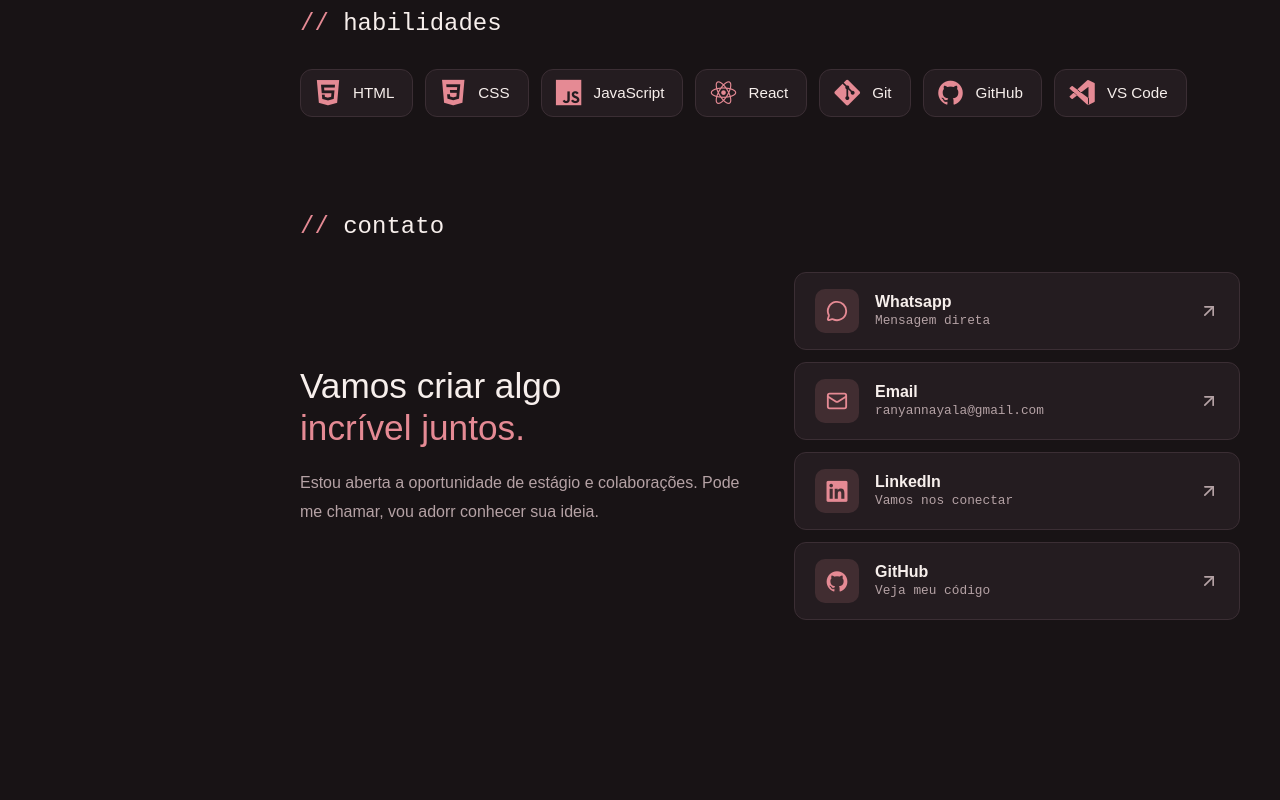
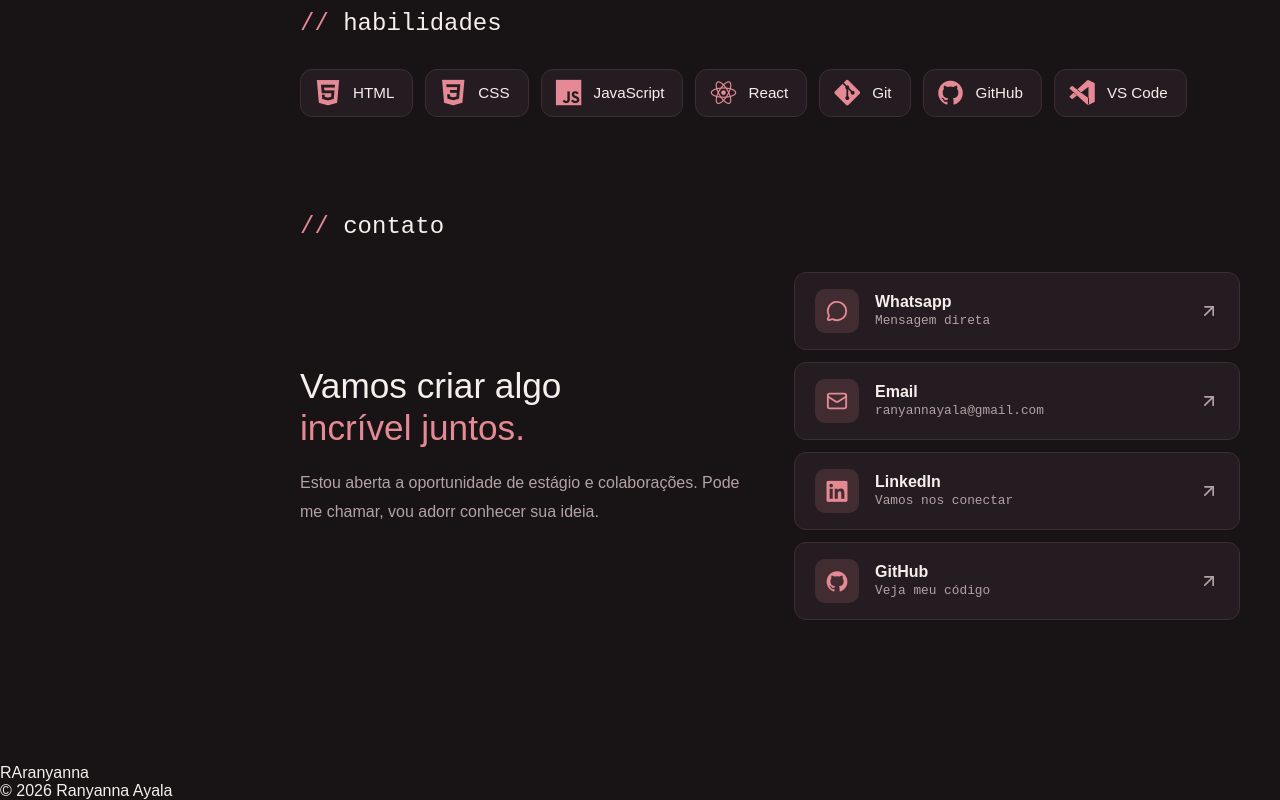
Before and after one commit to ranyanna/meu-portfolio, a React (Vite) app: page / in a window 1280 px wide. Shown: the part 1532-2332 px from the top of the page. Before the commit the page ends 2296 px from the top, so only its background shows below. Built offline with nearby package versions, Linux system fonts and the light colour scheme.

Commit message:
feat: add footer

```diff
--- a/src/App.jsx
+++ b/src/App.jsx
@@ -4,6 +4,7 @@ import Projects from "./components/Projects";
 import About from "./components/About";
 import Skills from "./components/Skills";
 import Contact from "./components/Contact";
+import Footer from "./components/Footer";
 
 function App() {
   return (
@@ -16,6 +17,7 @@ function App() {
       <Skills />
       <Contact />
     </main>
+    <Footer />
     </>
   );
 }
--- /dev/null
+++ b/src/components/Footer.jsx
@@ -0,0 +1,15 @@
+function Footer() {
+  const year = new Date().getFullYear();
+
+  return (
+    <footer className="footer">
+      <div className="footer-brand">
+        <span className="footer-badge">RA</span>
+        <span>ranyanna</span>
+      </div>
+      <p>© {year} Ranyanna Ayala</p>
+    </footer>
+  );
+}
+
+export default Footer;
```
